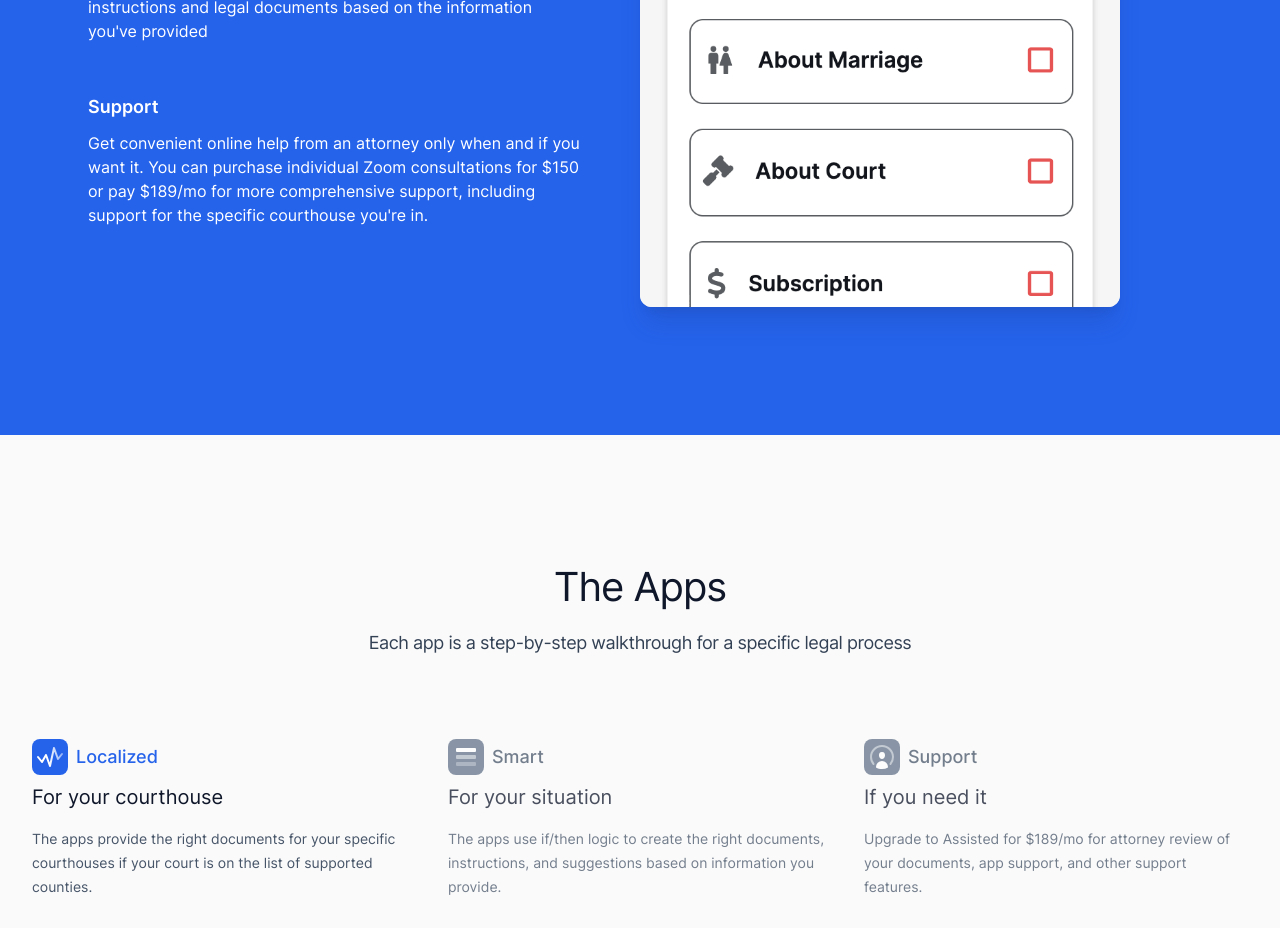
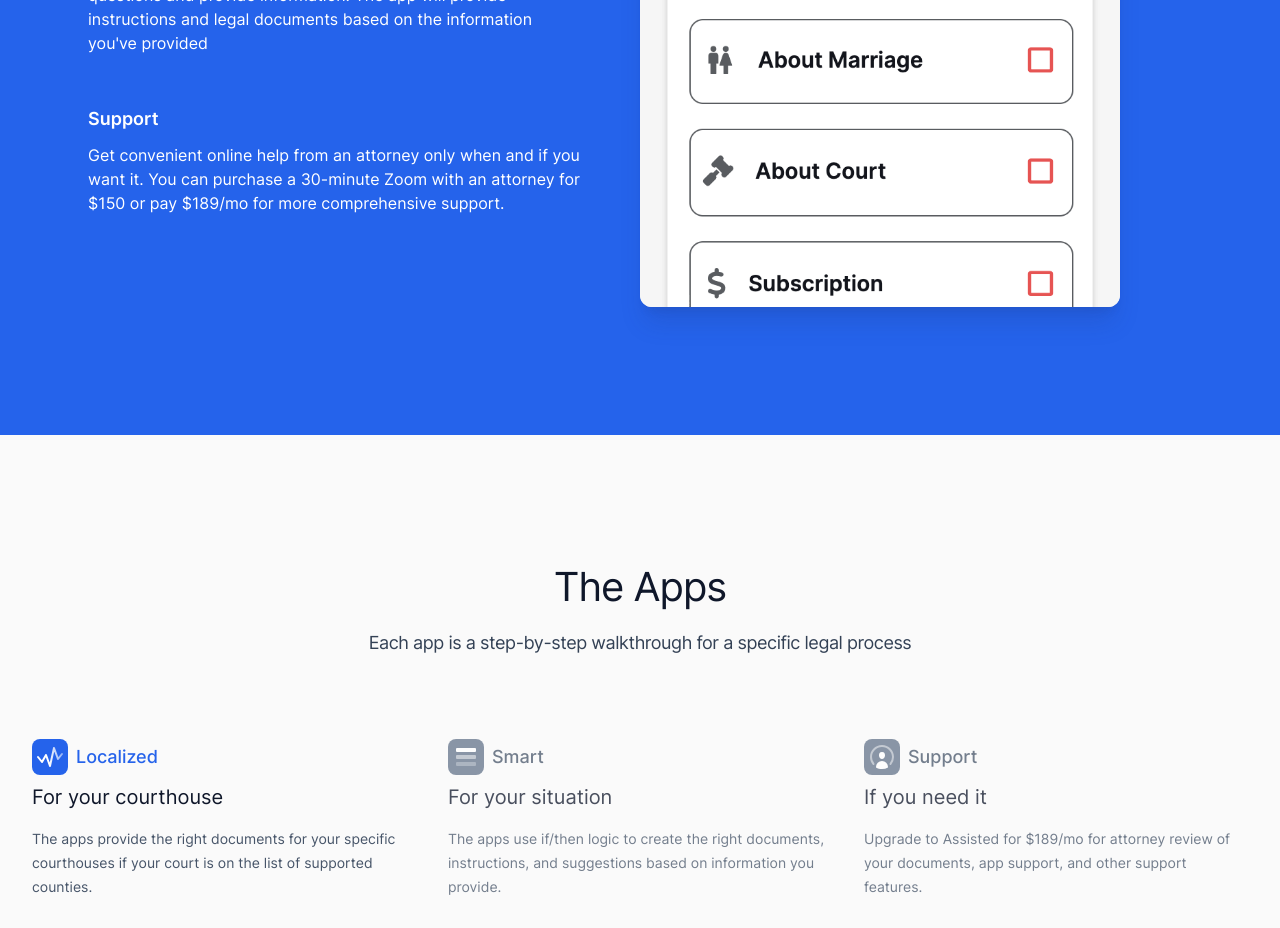
Before and after one commit to David44357/KingLawWebsite, a Next.js app: page /prometheus in a window 1280 px wide. Shown: the part 1520-2448 px from the top of the page. Built offline with nearby package versions, Linux system fonts and the light colour scheme.

Commit message:
Update PromPrimaryFeatures.jsx

```diff
--- a/src/components/PromPrimaryFeatures.jsx
+++ b/src/components/PromPrimaryFeatures.jsx
@@ -34,7 +34,7 @@ const features = [
   {
     title: 'Support',
     description:
-      "Get convenient online help from an attorney only when and if you want it. You can purchase individual Zoom consultations for $150 or pay $189/mo for more comprehensive support, including support for the specific courthouse you're in.",
+      "Get convenient online help from an attorney only when and if you want it. You can purchase a 30-minute Zoom with an attorney for $150 or pay $189/mo for more comprehensive support.",
       image: screenshotApps,
   },
 ]
```
